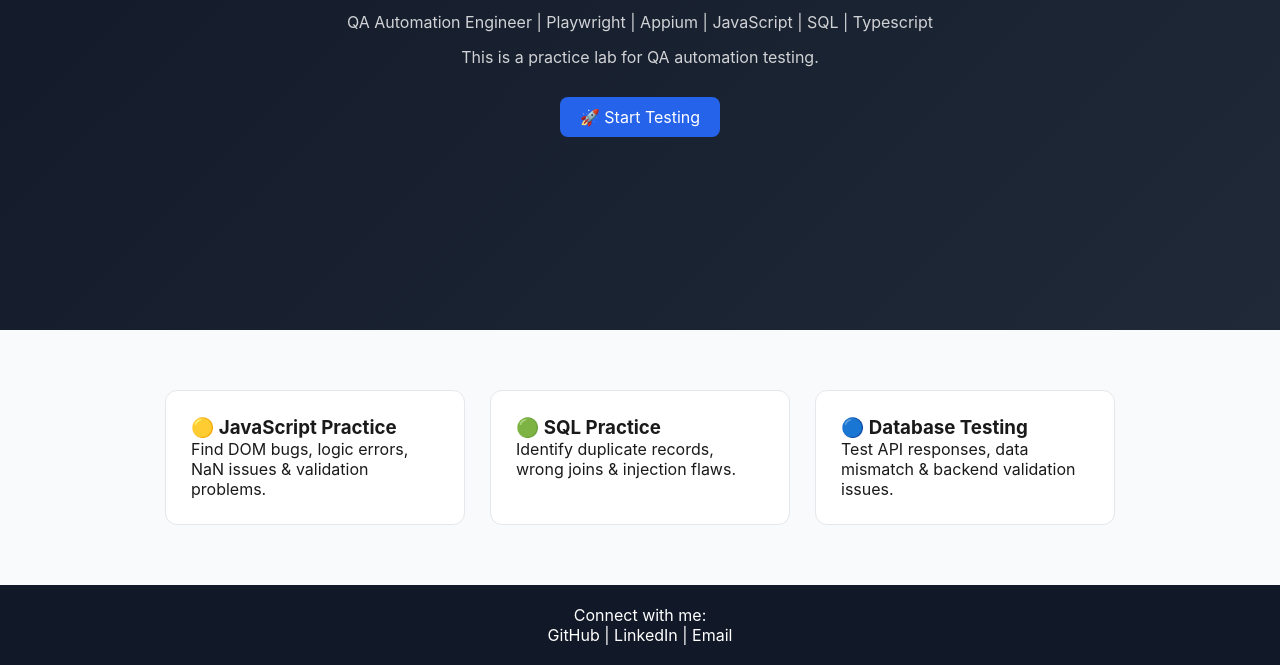
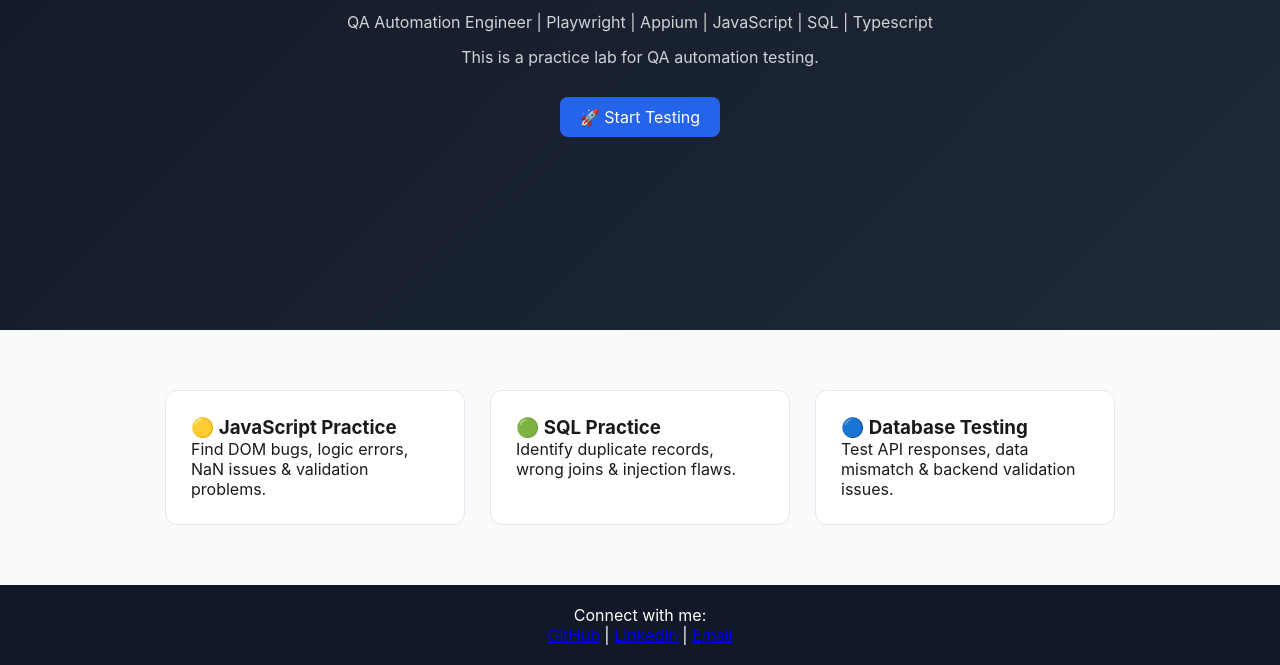
Before and after one commit to Ankit2568/ak-automation-lab, a website: page index.html in a window 1280 px wide. Shown: the part 390-1055 px from the top of the page. Drawn offline with Linux system fonts and the light colour scheme.

Commit message:
add social accounts links

```diff
--- a/index.html
+++ b/index.html
@@ -36,7 +36,9 @@
 <footer>
   <p>Connect with me:</p>
   <p>
-    GitHub | LinkedIn | Email
+    <a href="https://github.com/Ankit2568" target="_blank">GitHub</a> |
+    <a href="https://www.linkedin.com/in/ankit-kumar-code" target="_blank">LinkedIn</a> |
+    <a href="mailto:ankittt058@gmail.com">Email</a>
   </p>
 </footer>
 
```
